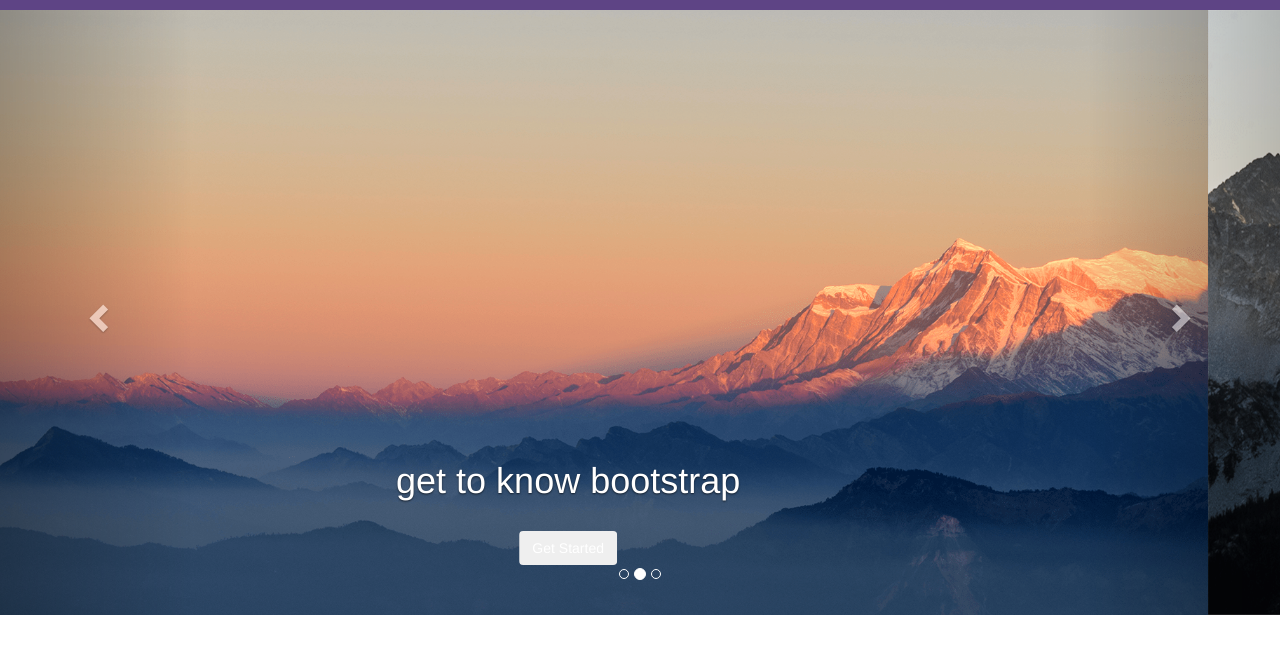
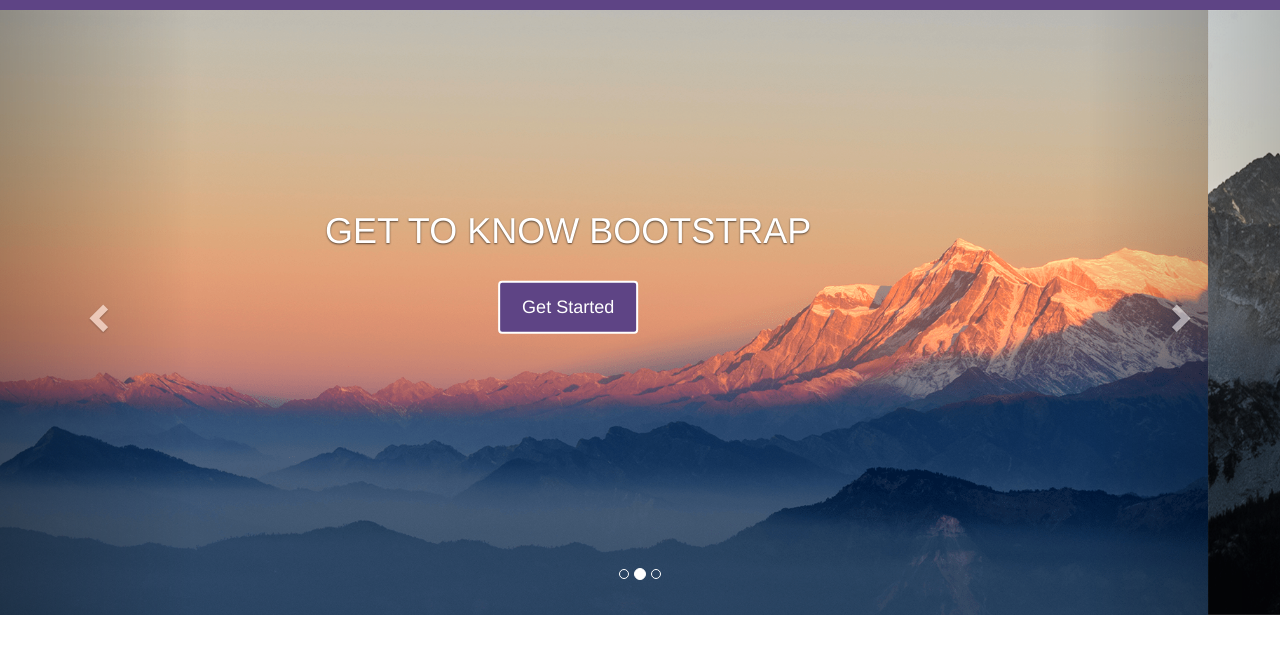
Before and after one commit to MarcinSemkowski/Bootstrap_Project, a plain HTML site: page bootstrap-4.4.1-dist/index.html in a window 1280 px wide. Shown: the part 71-724 px from the top of the page. Drawn offline with nearby package versions, Linux system fonts and the light colour scheme.

Commit message:
Button Adding button and  h1  to first slide in Carousel

```diff
--- a/bootstrap-4.4.1-dist/index.html
+++ b/bootstrap-4.4.1-dist/index.html
@@ -45,6 +45,19 @@
         .navbar-inverse .navbar-nav li a {
             color: #D5D5D5;
         }
+        .carousel-caption{
+            top: 50%;
+            transform: translateY(-50%);
+            text-transform: uppercase;
+        }
+
+        .btn {
+            font-size: 18px;
+            color: #FFF;
+            padding: 12px 22px;
+            background: #5E4485;
+            border: 2px solid #FFF;
+        }
 
     </style>
 
@@ -89,13 +102,14 @@
         <div class="carousel-caption">
              <h1>get to know bootstrap</h1>
             <br>
-            <button type="button" class="btn btn default">Get Started</button>
+            <button type="button" class="btn btn-default">Get Started</button>
              </div>
 
          </div><!--End Active -->
 
         <div class="item">
          <img src="img/snow.png"/>
+
          </div>
 
           <div class="item">
```
